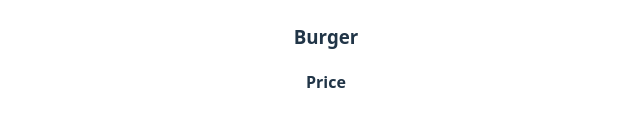
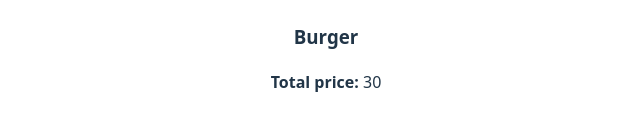
Before and after one commit to Emirlan007/hww-55, a React (Vite) app: page / in a window 1280 px wide. Shown: the part 1652-1782 px from the top of the page, without its empty margins (314-954 px from the left). Built offline with nearby package versions, Linux system fonts and the light colour scheme.

Commit message:
Реализована функция buildBurger для динамической отрисовки ингредиентов внутри бургера, добавлен расчет общей стоимости.

```diff
--- a/src/App.tsx
+++ b/src/App.tsx
@@ -50,6 +50,38 @@ const App = () => {
     });
   }
 
+  const buildBurger = () => {
+    const burgerComponents: string[] = [];
+
+    ingredients.forEach(ingredient => {
+      if (ingredient.count > 0 ) {
+        for (let i = 0; i < ingredient.count; i++) {
+          burgerComponents.push(ingredient.name)
+        }
+      }
+    })
+    return (
+        <>
+          {burgerComponents.map((burgerItem, i) => (
+            <div key={burgerItem + i} className={burgerItem}></div>
+          ))}
+        </>
+    );
+  };
+
+  let total = 30;
+
+  if (ingredients.length > 0 && INGREDIENTS.length > 0) {
+    total = INGREDIENTS.reduce((acc, ING) => {
+      ingredients.forEach(ing => {
+        if (ing.name === ING.name) {
+          acc = acc + ing.count * ING.price;
+        }
+      })
+      return acc;
+    }, 30)
+  }
+
 
   return (
     <>
@@ -97,10 +129,10 @@ const App = () => {
               <div className="Seeds1"></div>
               <div className="Seeds2"></div>
             </div>
-
+            {buildBurger()}
             <div className="BreadBottom"></div>
           </div>
-          <p><b>Price</b> {}</p>
+          <p><b>Total price:</b> {total}</p>
         </div>
 
       </div>
```
